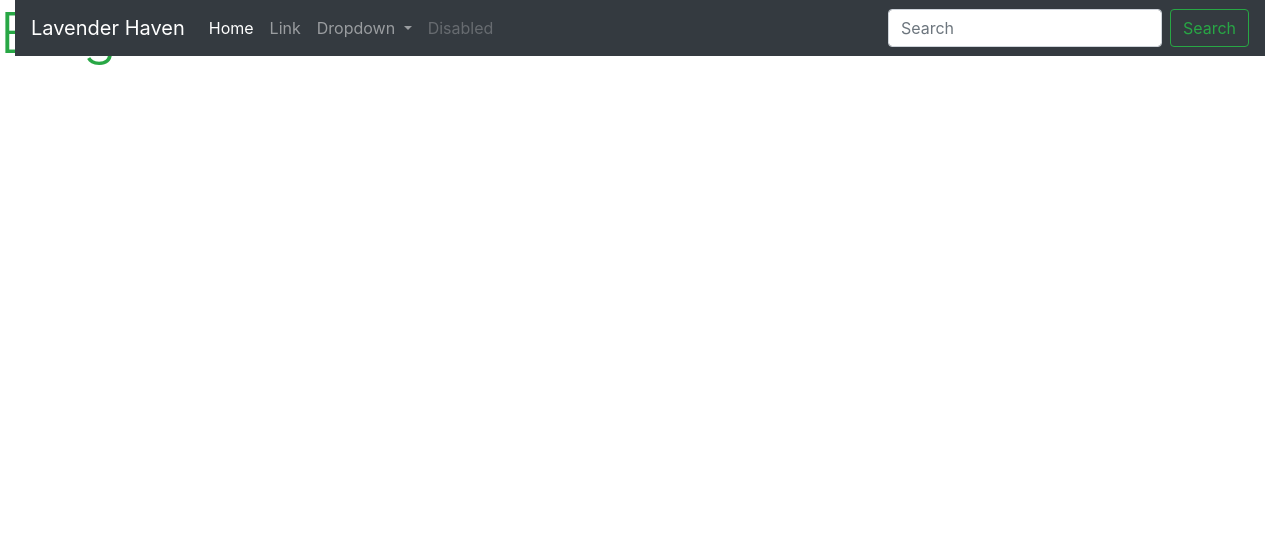
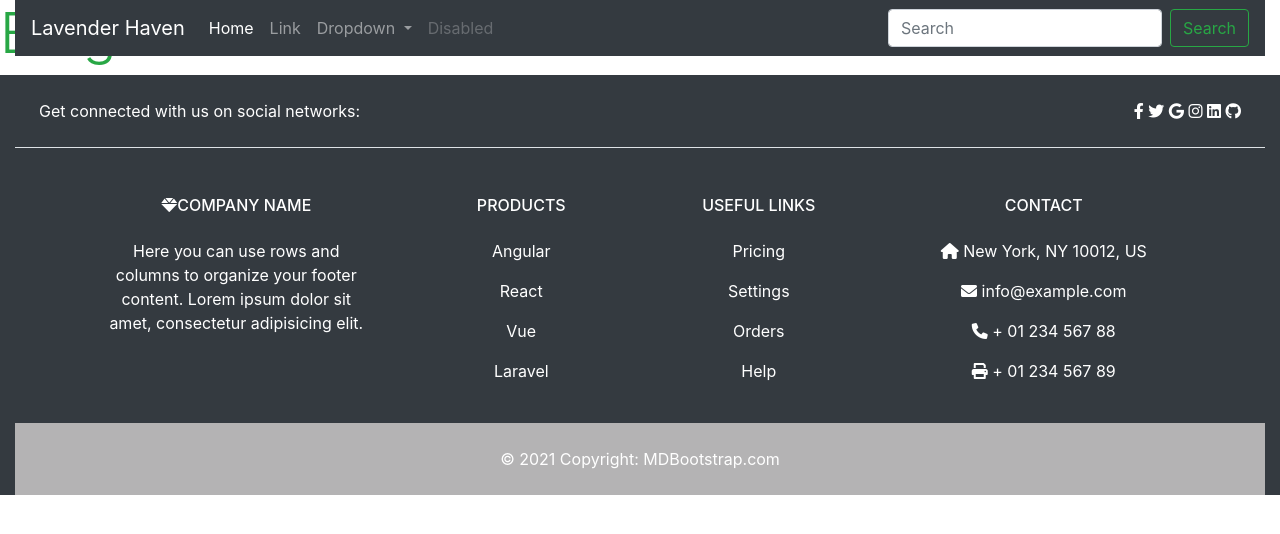
Before and after one commit to Balkaneros91/Lavender-Haven-PP5-test, a Django app: page /blog/ in a window 1280 px wide. Shown: the top 534 px of the page. Run offline with Django 3.2, Linux system fonts and the light colour scheme; some libraries are stand-ins or nearby versions.

Commit message:
Add footer

```diff
--- a/templates/base.html
+++ b/templates/base.html
@@ -106,6 +106,132 @@
     {% block postloadjs %}
     {% endblock %}
 
+    <!-- Footer -->
+    <footer class=" container-fluid text-center text-lg-start bg-dark text-white">
+        <!-- Section: Social media -->
+        <section class="d-flex justify-content-center justify-content-lg-between p-4 border-bottom">
+            <!-- Left -->
+            <div class="me-5 d-none d-lg-block">
+                <span>Get connected with us on social networks:</span>
+            </div>
+            <!-- Left -->
+
+            <!-- Right -->
+            <div>
+                <a href="" class="me-4 text-white">
+                    <i class="fab fa-facebook-f"></i>
+                </a>
+                <a href="" class="me-4 text-white">
+                    <i class="fab fa-twitter"></i>
+                </a>
+                <a href="" class="me-4 text-white">
+                    <i class="fab fa-google"></i>
+                </a>
+                <a href="" class="me-4 text-white">
+                    <i class="fab fa-instagram"></i>
+                </a>
+                <a href="" class="me-4 text-white">
+                    <i class="fab fa-linkedin"></i>
+                </a>
+                <a href="" class="me-4 text-white">
+                    <i class="fab fa-github"></i>
+                </a>
+            </div>
+            <!-- Right -->
+        </section>
+        <!-- Section: Social media -->
+
+        <!-- Section: Links  -->
+        <section class="">
+            <div class="container text-center text-md-start mt-5">
+                <!-- Grid row -->
+                <div class="row mt-3">
+                    <!-- Grid column -->
+                    <div class="col-md-3 col-lg-4 col-xl-3 mx-auto mb-4">
+                        <!-- Content -->
+                        <h6 class="text-uppercase fw-bold mb-4">
+                            <i class="fas fa-gem me-3"></i>Company name
+                        </h6>
+                        <p>
+                            Here you can use rows and columns to organize your footer content. Lorem ipsum
+                            dolor sit amet, consectetur adipisicing elit.
+                        </p>
+                    </div>
+                    <!-- Grid column -->
+
+                    <!-- Grid column -->
+                    <div class="col-md-2 col-lg-2 col-xl-2 mx-auto mb-4">
+                        <!-- Links -->
+                        <h6 class="text-uppercase fw-bold mb-4">
+                            Products
+                        </h6>
+                        <p>
+                            <a href="#!" class="text-white">Angular</a>
+                        </p>
+                        <p>
+                            <a href="#!" class="text-white">React</a>
+                        </p>
+                        <p>
+                            <a href="#!" class="text-white">Vue</a>
+                        </p>
+                        <p>
+                            <a href="#!" class="text-white">Laravel</a>
+                        </p>
+                    </div>
+                    <!-- Grid column -->
+
+                    <!-- Grid column -->
+                    <div class="col-md-3 col-lg-2 col-xl-2 mx-auto mb-4">
+                        <!-- Links -->
+                        <h6 class="text-uppercase fw-bold mb-4">
+                            Useful links
+                        </h6>
+                        <p>
+                            <a href="#!" class="text-white">Pricing</a>
+                        </p>
+                        <p>
+                            <a href="#!" class="text-white">Settings</a>
+                        </p>
+                        <p>
+                            <a href="#!" class="text-white">Orders</a>
+                        </p>
+                        <p>
+                            <a href="#!" class="text-white">Help</a>
+                        </p>
+                    </div>
+                    <!-- Grid column -->
+
+                    <!-- Grid column -->
+                    <div class="col-md-4 col-lg-3 col-xl-3 mx-auto mb-md-0 mb-4">
+                        <!-- Links -->
+                        <h6 class="text-uppercase fw-bold mb-4">Contact</h6>
+                        <p><i class="fas fa-home me-3"></i> New York, NY 10012, US</p>
+                        <p>
+                            <i class="fas fa-envelope me-3"></i>
+                            info@example.com
+                        </p>
+                        <p><i class="fas fa-phone me-3"></i> + 01 234 567 88</p>
+                        <p><i class="fas fa-print me-3"></i> + 01 234 567 89</p>
+                    </div>
+                    <!-- Grid column -->
+                </div>
+                <!-- Grid row -->
+            </div>
+        </section>
+        <!-- Section: Links  -->
+
+        <!-- Copyright -->
+        <div class="text-center p-4" style="background-color: rgba(194, 192, 192, 0.904);">
+            © 2021 Copyright:
+            <a class="text-reset fw-bold" href="https://mdbootstrap.com/">MDBootstrap.com</a>
+        </div>
+        <!-- Copyright -->
+    </footer>
+    <!-- Footer -->
+
+    <!-- Font Awesome -->
+    <link rel="stylesheet" href="https://cdnjs.cloudflare.com/ajax/libs/font-awesome/6.0.0/css/all.min.css" />
+
 
 </body>
 
```
